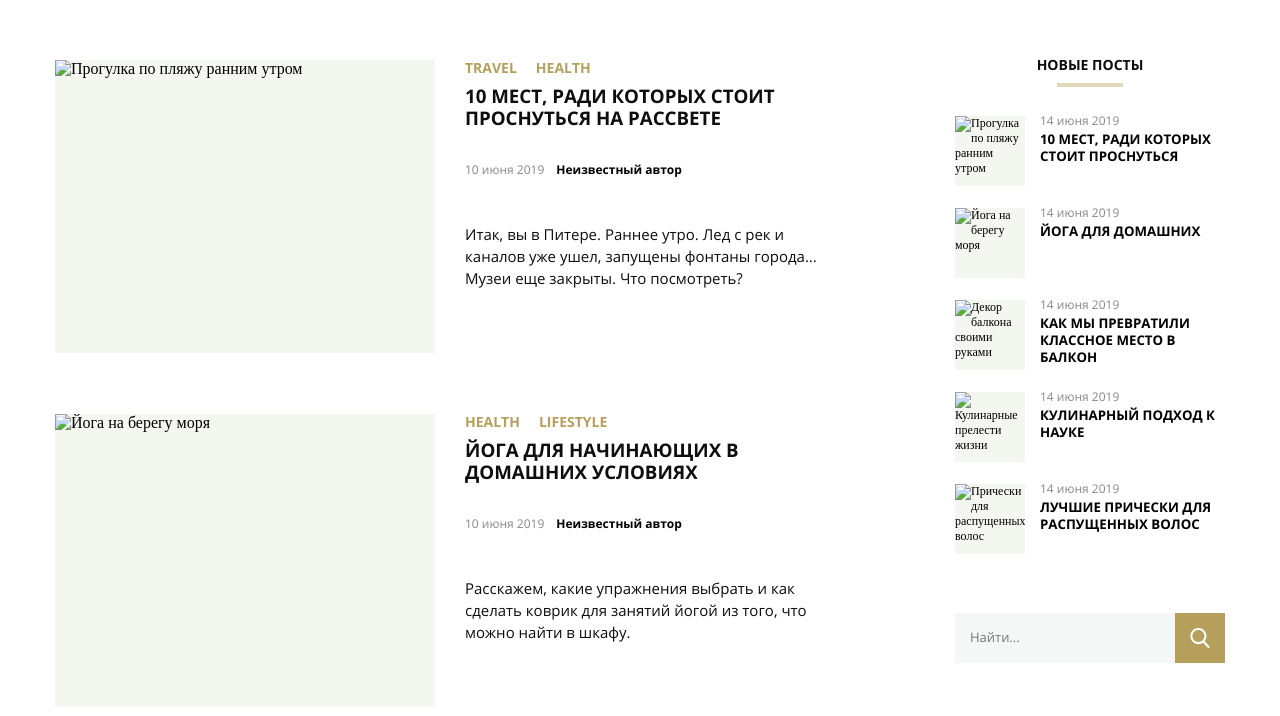
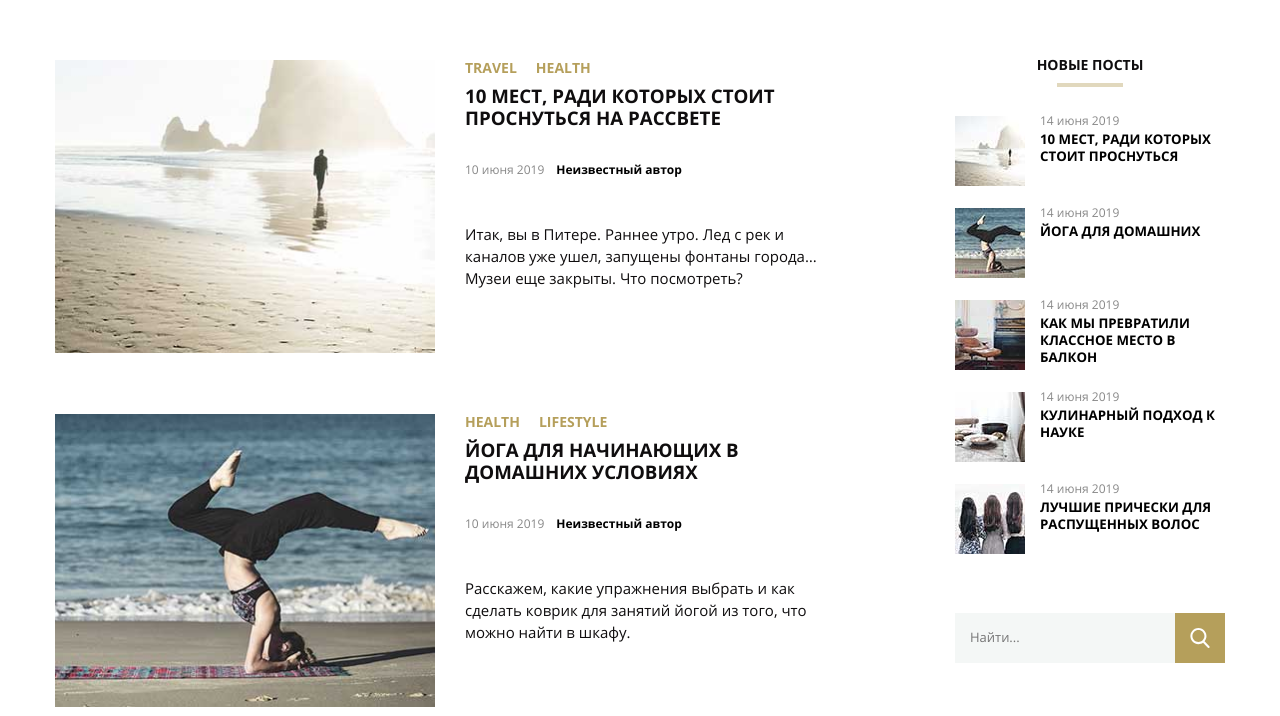
Before and after one commit to wee-owl/noemi, a plain HTML site: page index.html in a window 1280 px wide. Shown: the part 895-1611 px from the top of the page. Drawn offline with Linux system fonts and the light colour scheme; the site is published under a folder, as on GitHub Pages, so addresses that start at the root find nothing; files whose address does not match are found by name.

Commit message:
fix links

```diff
--- a/index.html
+++ b/index.html
@@ -133,7 +133,7 @@
             </section>
             <div class="content">
                 <section class="article" id="article">
-                    <img src="/images/article1.jpg" class="article__img" width="380" height="293" alt="Прогулка по пляжу ранним утром">
+                    <img src="images/article1.jpg" class="article__img" width="380" height="293" alt="Прогулка по пляжу ранним утром">
                     <div class="article__content">
                         <ul class="article__list">
                             <li class="article__items">
@@ -149,7 +149,7 @@
                         <p class="article__text">Итак, вы в Питере. Раннее утро. Лед с рек и каналов уже ушел, запущены фонтаны города… Музеи еще закрыты. Что посмотреть?</p>
                     </div>
 
-                    <img src="/images/article2.jpg" class="article__img" width="380" height="293" alt="Йога на берегу моря">
+                    <img src="images/article2.jpg" class="article__img" width="380" height="293" alt="Йога на берегу моря">
                     <div class="article__content">
                         <ul class="article__list">
                             <li class="article__items">
@@ -165,7 +165,7 @@
                         <p class="article__text">Расскажем, какие упражнения выбрать и как сделать коврик для занятий йогой из того, что можно найти в шкафу.</p>
                     </div>
 
-                    <img src="/images/article3.jpg" class="article__img" width="380" height="293" alt="Летний музыкальный фестиваль">
+                    <img src="images/article3.jpg" class="article__img" width="380" height="293" alt="Летний музыкальный фестиваль">
                     <div class="article__content">
                         <ul class="article__list">
                             <li class="article__items">
@@ -179,7 +179,7 @@
                         <p class="article__subtext">Мы составили список лучших летних фестивалей по всему миру.</p>
                     </div>
 
-                    <img src="/images/article4.jpg" class="article__img" width="380" height="293" alt="Кулинарные прелести жизни">
+                    <img src="images/article4.jpg" class="article__img" width="380" height="293" alt="Кулинарные прелести жизни">
                     <div class="article__content">
                         <ul class="article__list">
                             <li class="article__items">
@@ -195,7 +195,7 @@
                         <p class="article__text">Узнаем основы проектирования новых пищевых и около-пищевых опытов, вскроем физику, химию и микробиологию еды.</p>
                     </div>
 
-                    <img src="/images/article5.jpg" class="article__img" width="380" height="293" alt="Модный принт на подушке">
+                    <img src="images/article5.jpg" class="article__img" width="380" height="293" alt="Модный принт на подушке">
                     <div class="article__content">
                         <ul class="article__list">
                             <li class="article__items">
@@ -214,7 +214,7 @@
                         <p class="article__text">Подушки для дивана целесообразнее заказать в съемных чехлах на молнии, если потребуется чистка подушек, проще снять чехлы, чем везти подушку в химчистку.</p>
                     </div>
 <!--
-                    <img src="/img/article6.jpg" class="article__img" width="380" height="293" alt="Прогулка по горам">
+                    <img src="images/article6.jpg" class="article__img" width="380" height="293" alt="Прогулка по горам">
                     <div class="article__content">
                         <ul class="article__list">
                             <li class="article__items">
@@ -230,7 +230,7 @@
                         <p class="article__text">Для начала нужно определиться, в каком формате пройдёт ваше путешествие. Это зависит от многих факторов, не только от ваших желаний и интересов.</p>
                     </div>
 
-                    <img src="/img/article4.jpg" class="article__img" width="380" height="293" alt="Кулинарные прелести жизни">
+                    <img src="images/article4.jpg" class="article__img" width="380" height="293" alt="Кулинарные прелести жизни">
                     <div class="article__content">
                         <ul class="article__list">
                             <li class="article__items">
@@ -251,31 +251,31 @@
                     <section class="post" id="post">
                         <h5 class="post__title">новые посты</h5>
                         <div class="post__container">
-                            <img src="/images/post1.jpg" class="post__img" width="70" height="70" alt="Прогулка по пляжу ранним утром">
+                            <img src="images/post1.jpg" class="post__img" width="70" height="70" alt="Прогулка по пляжу ранним утром">
                             <div class="post__content">
                                 <time datetime="2019-06-14 10:00" class="post__time">14 июня 2019</time>
                                 <h5><a href="#0" class="post__subtitle">10 мест, ради которых стоит проснуться</a></h5>
                             </div>
 
-                            <img src="/images/post2.jpg" class="post__img" width="70" height="70" alt="Йога на берегу моря">
+                            <img src="images/post2.jpg" class="post__img" width="70" height="70" alt="Йога на берегу моря">
                             <div class="post__content">
                                 <time datetime="2019-06-14 10:00" class="post__time">14 июня 2019</time>
                                 <h5><a href="#0" class="post__subtitle">йога для домашних</a></h5>
                             </div>
 
-                            <img src="/images/post3.jpg" class="post__img" width="70" height="70" alt="Декор балкона своими руками">
+                            <img src="images/post3.jpg" class="post__img" width="70" height="70" alt="Декор балкона своими руками">
                             <div class="post__content">
                                 <time datetime="2019-06-14 10:00" class="post__time">14 июня 2019</time>
                                 <h5><a href="#0" class="post__subtitle">как мы превратили классное место в балкон</a></h5>
                             </div>
 
-                            <img src="/images/post4.jpg" class="post__img" width="70" height="70" alt="Кулинарные прелести жизни">
+                            <img src="images/post4.jpg" class="post__img" width="70" height="70" alt="Кулинарные прелести жизни">
                             <div class="post__content">
                                 <time datetime="2019-06-14 10:00" class="post__time">14 июня 2019</time>
                                 <h5><a href="#0" class="post__subtitle">кулинарный подход к науке</a></h5>
                             </div>
 
-                            <img src="/images/post5.jpg" class="post__img" width="70" height="70" alt="Прически для распущенных волос">
+                            <img src="images/post5.jpg" class="post__img" width="70" height="70" alt="Прически для распущенных волос">
                             <div class="post__content">
                                 <time datetime="2019-06-14 10:00" class="post__time">14 июня 2019</time>
                                 <h5><a href="#0" class="post__subtitle">лучшие прически для распущенных волос</a></h5>
```
